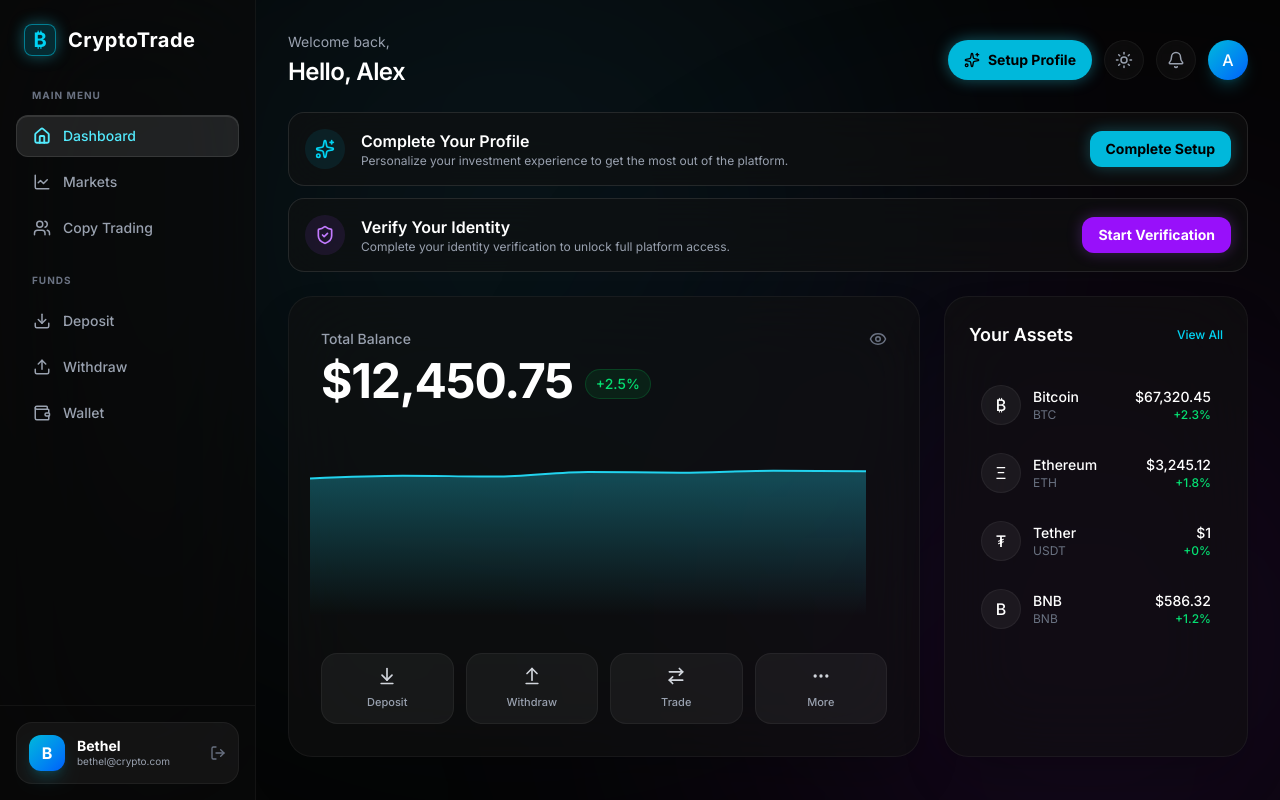
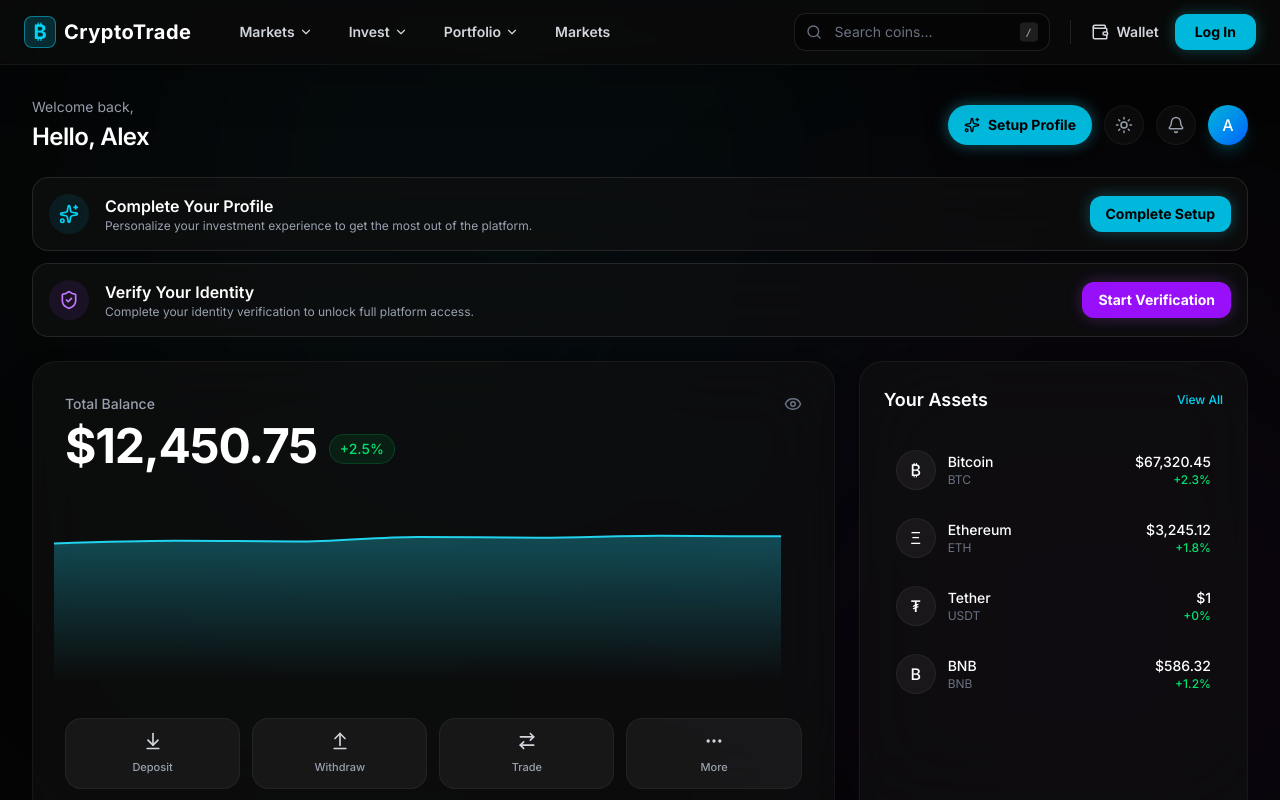
Before and after one commit to bethelonyeagoro715-crypto/crypto-brokerage, a Next.js app: page / in a window 1280 px wide. Built offline with nearby package versions, Linux system fonts and the light colour scheme.

Commit message:
feat: built enterprise CMC-style top navigation with mega menus

```diff
--- a/app/layout.tsx
+++ b/app/layout.tsx
@@ -2,9 +2,9 @@ import type { Metadata } from "next";
 import { Inter } from "next/font/google";
 import "./globals.css";
 import BottomNav from "@/components/BottomNav";
-import Sidebar from "@/components/Sidebar";
+import TopNav from "@/components/TopNav"; // 👈 Import TopNav
 import { ThemeProvider } from "@/components/ThemeProvider";
-import { Suspense } from "react"; // 👈 IMPORT SUSPENSE
+import { Suspense } from "react";
 
 const inter = Inter({ subsets: ["latin"] });
 
@@ -20,29 +20,27 @@ export default function RootLayout({
 }>) {
   return (
     <html lang="en" suppressHydrationWarning className="dark">
-      <body className={`${inter.className} bg-[#050505] text-gray-100 flex h-screen overflow-hidden`}>
+      <body className={`${inter.className} bg-[#050505] text-gray-100 flex flex-col h-screen overflow-hidden`}>
         <ThemeProvider attribute="class" defaultTheme="dark" enableSystem={false}>
 
+          {/* Background Lighting */}
           <div className="fixed inset-0 z-0 overflow-hidden pointer-events-none">
-            <div className="absolute top-[-20%] left-[10%] w-[60vw] h-[60vw] bg-cyan-900/20 rounded-full blur-[150px]" />
-            <div className="absolute bottom-[-20%] right-[-10%] w-[50vw] h-[50vw] bg-purple-900/20 rounded-full blur-[150px]" />
+            <div className="absolute top-[-20%] left-[10%] w-[60vw] h-[60vw] bg-cyan-900/10 rounded-full blur-[150px]" />
+            <div className="absolute bottom-[-20%] right-[-10%] w-[50vw] h-[50vw] bg-purple-900/10 rounded-full blur-[150px]" />
           </div>
 
-          <div className="flex w-full h-full relative z-10">
-            {/* 👈 WRAP SIDEBAR IN SUSPENSE */}
-            <Suspense fallback={<div className="hidden md:block w-64 border-r border-white/5 bg-[#0a0a0a]/40" />}>
-              <Sidebar />
+          {/* 👈 REPLACED SIDEBAR WITH TOP NAV */}
+          <Suspense fallback={<div className="h-16 border-b border-white/5 bg-[#0a0a0a]/80" />}>
+            <TopNav />
           </Suspense>
 
-            <main className="flex-1 h-full overflow-y-auto pb-20 md:pb-0 relative">
+          <main className="flex-1 h-full overflow-y-auto pb-20 md:pb-0 relative z-10">
             {children}
           </main>
 
-            {/* 👈 WRAP BOTTOMNAV IN SUSPENSE */}
           <Suspense fallback={<div className="md:hidden fixed bottom-0 w-full h-16 bg-[#0a0a0a]/80 border-t border-white/10" />}>
             <BottomNav />
           </Suspense>
-          </div>
 
         </ThemeProvider>
       </body>
--- /dev/null
+++ b/components/TopNav.tsx
@@ -0,0 +1,181 @@
+"use client";
+
+import { useState } from "react";
+import Link from "next/link";
+import { motion, AnimatePresence } from "framer-motion";
+import { Search, ChevronDown, User, Wallet, LineChart, ArrowRightLeft, Users, Shield, Zap, TrendingUp, HelpCircle } from "lucide-react";
+
+// Define the Mega-Menu Data
+const navData = {
+  Markets: {
+    columns: [
+      {
+        title: "Cryptocurrencies",
+        items: [
+          { name: "Spot Markets", icon: LineChart, href: "/markets" },
+          { name: "New Listings", icon: Zap, href: "/markets" },
+          { name: "Top Gainers", icon: TrendingUp, href: "/markets" },
+        ],
+      },
+      {
+        title: "Derivatives",
+        items: [
+          { name: "Perpetuals", icon: ArrowRightLeft, href: "/trade" },
+          { name: "Funding Rates", icon: Activity, href: "/trade" },
+        ],
+      },
+    ],
+  },
+  Invest: {
+    columns: [
+      {
+        title: "Automated Investing",
+        items: [
+          { name: "Copy Trading", icon: Users, href: "/copy-trading" },
+          { name: "Auto-Invest (DCA)", icon: Zap, href: "/invest" },
+        ],
+      },
+      {
+        title: "Earn",
+        items: [
+          { name: "Staking", icon: Shield, href: "/earn" },
+          { name: "Liquidity Mining", icon: TrendingUp, href: "/earn" },
+        ],
+      },
+    ],
+  },
+  Portfolio: {
+    columns: [
+      {
+        title: "My Assets",
+        items: [
+          { name: "Overview", icon: Wallet, href: "/wallet" },
+          { name: "Transaction History", icon: ArrowRightLeft, href: "/wallet" },
+        ],
+      },
+      {
+        title: "Account",
+        items: [
+          { name: "Profile & Settings", icon: User, href: "/profile" },
+          { name: "KYC Verification", icon: Shield, href: "/kyc" },
+        ],
+      },
+    ],
+  },
+};
+
+// Quick placeholder for the Activity icon
+function Activity(props: any) {
+  return <svg {...props} xmlns="http://www.w3.org/2000/svg" width="24" height="24" viewBox="0 0 24 24" fill="none" stroke="currentColor" strokeWidth="2" strokeLinecap="round" strokeLinejoin="round"><polyline points="22 12 18 12 15 21 9 3 6 12 2 12"></polyline></svg>;
+}
+
+export default function TopNav() {
+  const [activeMenu, setActiveMenu] = useState<string | null>(null);
+
+  return (
+    <nav className="hidden md:block sticky top-0 z-[100] w-full bg-[#0a0a0a]/80 backdrop-blur-2xl border-b border-white/5 shadow-2xl">
+      <div className="max-w-[1600px] mx-auto px-6 h-16 flex items-center justify-between">
+
+        {/* Left: Logo & Links */}
+        <div className="flex items-center gap-8">
+          {/* Logo */}
+          <Link href="/" className="flex items-center gap-2 group">
+            <div className="w-8 h-8 bg-cyan-500/20 border border-cyan-400/50 rounded-lg flex items-center justify-center text-cyan-400 font-bold text-xl group-hover:shadow-[0_0_15px_rgba(34,211,238,0.4)] transition-all">
+              ₿
+            </div>
+            <span className="text-xl font-bold text-white tracking-wide">CryptoTrade</span>
+          </Link>
+
+          {/* Nav Items */}
+          <div className="flex items-center gap-1">
+            {Object.keys(navData).map((menu) => (
+              <div
+                key={menu}
+                onMouseEnter={() => setActiveMenu(menu)}
+                onMouseLeave={() => setActiveMenu(null)}
+                className="relative"
+              >
+                <button className={`flex items-center gap-1 px-4 py-2 rounded-xl text-sm font-semibold transition-colors ${activeMenu === menu ? "text-cyan-400 bg-white/5" : "text-gray-300 hover:text-white hover:bg-white/5"}`}>
+                  {menu}
+                  <ChevronDown size={14} className={`transition-transform duration-300 ${activeMenu === menu ? "rotate-180" : ""}`} />
+                </button>
+
+                {/* Mega Menu Dropdown */}
+                <AnimatePresence>
+                  {activeMenu === menu && (
+                    <motion.div
+                      initial={{ opacity: 0, y: 10, scale: 0.98 }}
+                      animate={{ opacity: 1, y: 0, scale: 1 }}
+                      exit={{ opacity: 0, y: 10, scale: 0.98 }}
+                      transition={{ duration: 0.2 }}
+                      className="absolute top-full left-0 mt-2 w-[600px] bg-[#111]/95 backdrop-blur-3xl border border-white/10 rounded-2xl shadow-[0_20px_50px_rgba(0,0,0,0.8)] overflow-hidden flex p-6 gap-8"
+                    >
+                      {navData[menu as keyof typeof navData].columns.map((col, i) => (
+                        <div key={i} className="flex-1">
+                          <h3 className="text-xs font-bold text-gray-500 uppercase tracking-widest mb-4">{col.title}</h3>
+                          <div className="space-y-1">
+                            {col.items.map((item) => (
+                              <Link
+                                key={item.name}
+                                href={item.href}
+                                className="flex items-center gap-3 p-2 rounded-xl text-sm text-gray-300 hover:text-white hover:bg-white/10 transition-all group"
+                              >
+                                <div className="w-8 h-8 rounded-lg bg-white/5 flex items-center justify-center group-hover:bg-cyan-500/20 group-hover:text-cyan-400 transition-colors">
+                                  <item.icon size={16} />
+                                </div>
+                                {item.name}
+                              </Link>
+                            ))}
+                          </div>
+                        </div>
+                      ))}
+
+                      {/* Promo Panel inside menu */}
+                      <div className="w-48 bg-gradient-to-br from-cyan-900/40 to-purple-900/40 rounded-xl border border-white/10 p-4 flex flex-col justify-between">
+                        <div>
+                          <h4 className="text-white font-bold text-sm mb-1">New to Crypto?</h4>
+                          <p className="text-xs text-gray-400 leading-relaxed mb-4">Start your journey with our beginner-friendly guides.</p>
+                        </div>
+                        <Link href="/learn" className="flex items-center text-xs font-bold text-cyan-400 hover:text-cyan-300">
+                          Learn More <ArrowRightLeft size={12} className="ml-1" />
+                        </Link>
+                      </div>
+                    </motion.div>
+                  )}
+                </AnimatePresence>
+              </div>
+            ))}
+            <Link href="/markets" className="px-4 py-2 text-sm font-semibold text-gray-300 hover:text-white transition-colors">Markets</Link>
+          </div>
+        </div>
+
+        {/* Right: Search & Actions */}
+        <div className="flex items-center gap-4">
+          {/* Search Bar */}
+          <div className="relative w-64 group">
+            <Search className="absolute left-3 top-1/2 -translate-y-1/2 text-gray-500 group-focus-within:text-cyan-400 transition-colors" size={16} />
+            <input
+              type="text"
+              placeholder="Search coins..."
+              className="w-full bg-[#050505] border border-white/10 rounded-xl py-2 pl-10 pr-12 text-sm text-white placeholder-gray-500 focus:outline-none focus:border-cyan-500/50 transition-all"
+            />
+            <div className="absolute right-3 top-1/2 -translate-y-1/2 flex items-center gap-1">
+              <kbd className="hidden lg:inline-block px-1.5 py-0.5 bg-white/10 text-[10px] font-bold text-gray-400 rounded">/</kbd>
+            </div>
+          </div>
+
+          <div className="h-6 w-px bg-white/10 mx-1" />
+
+          <Link href="/wallet" className="flex items-center gap-2 text-sm font-semibold text-gray-300 hover:text-white transition-colors">
+            <Wallet size={18} /> Wallet
+          </Link>
+
+          <Link href="/login" className="px-5 py-2 bg-cyan-500 hover:bg-cyan-400 text-black font-bold text-sm rounded-xl shadow-[0_0_15px_rgba(34,211,238,0.3)] transition-all">
+            Log In
+          </Link>
+        </div>
+
+      </div>
+    </nav>
+  );
+}
```
Lines whose indentation alone changed are shown as unchanged.
